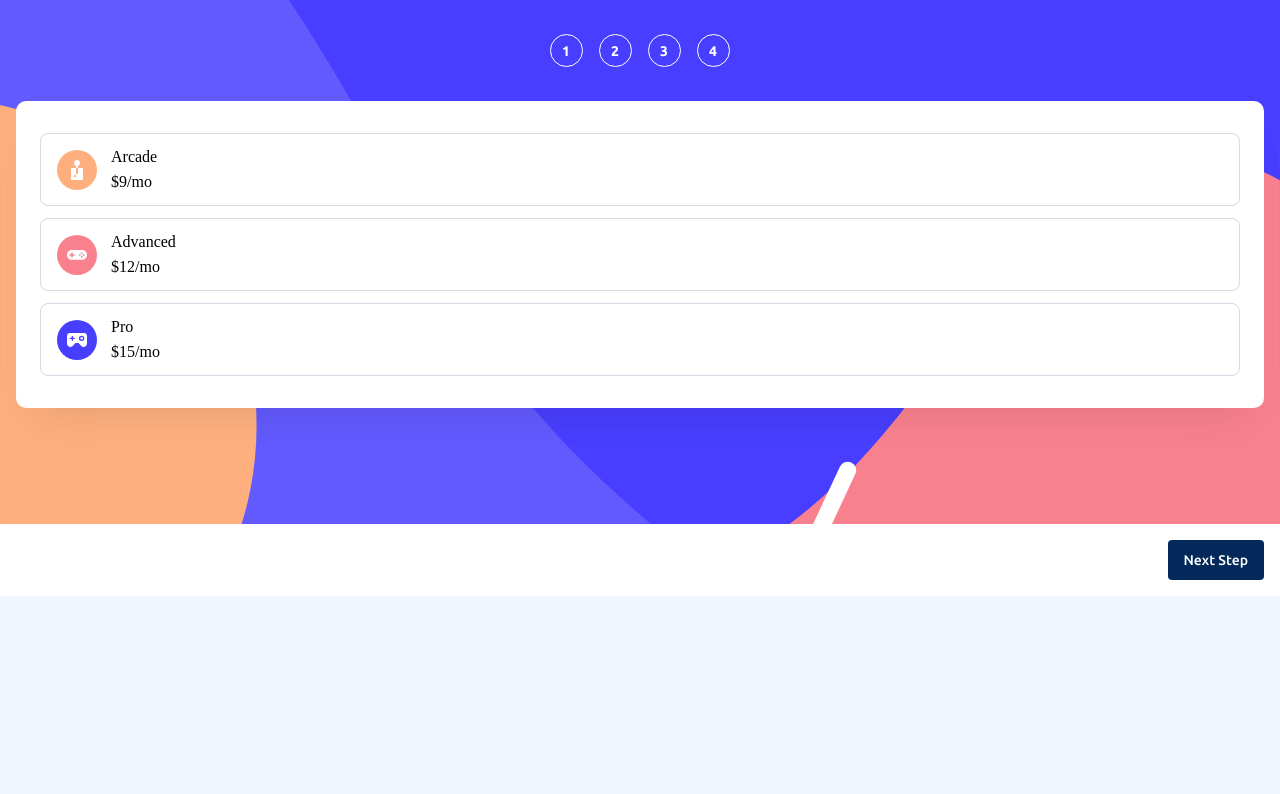
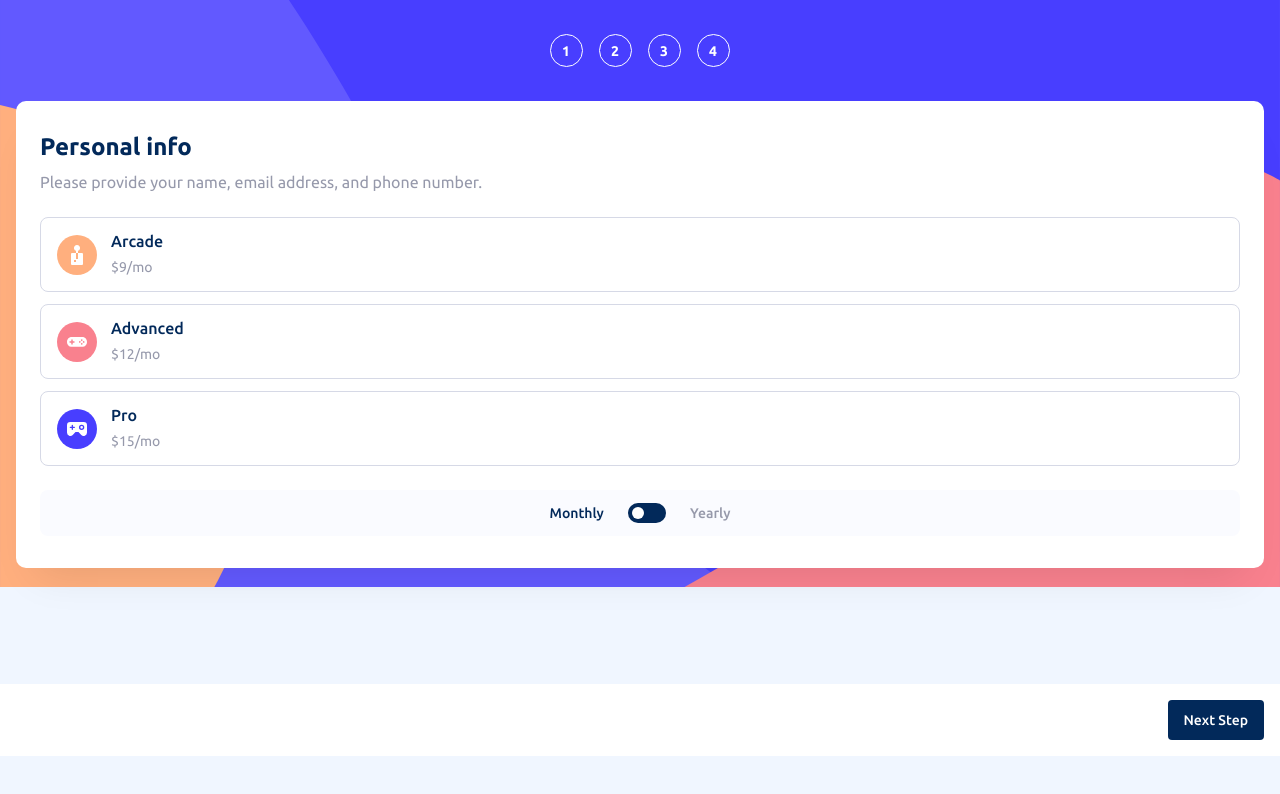
Before and after one commit to Zuzuu1992/Multi-step-form---Front, a React (Vite) app: page / in a window 1280 px wide. Shown: the top 794 px of the page. Built offline with nearby package versions, Linux system fonts and the light colour scheme.

Commit message:
style:plan section markup

```diff
--- a/src/App.tsx
+++ b/src/App.tsx
@@ -1,7 +1,7 @@
 import styled from "styled-components";
 import Background from "../src/assets/bg-sidebar-mobile.svg";
 import Pagination from "./components/Pagination";
-// import Step from "./components/Step";
+import Step from "./components/Step";
 // import EntryForm from "./components/EntryForm";
 import NextStep from "./components/NextStep";
 import Plan from "./components/plan";
@@ -15,8 +15,8 @@ function App() {
           <Process>
             <Pagination />
             <Card>
-              {/* <Step />
-              <EntryForm /> */}
+              <Step />
+              {/* <EntryForm /> */}
               <Plan />
             </Card>
           </Process>
--- a/src/components/EntryForm.tsx
+++ b/src/components/EntryForm.tsx
@@ -76,7 +76,7 @@ function EntryForm() {
 export default EntryForm;
 
 const Form = styled.form`
-  margin-top: 22px;
+  /* margin-top: 22px; */
   display: flex;
   flex-direction: column;
   row-gap: 16px;
--- a/src/components/Plan.tsx
+++ b/src/components/Plan.tsx
@@ -2,7 +2,7 @@ import styled from "styled-components";
 import ArcadeIcon from "../assets/icon-arcade.svg";
 import AdvancedIcon from "../assets/icon-advanced.svg";
 import ProIcon from "../assets/icon-pro.svg";
-import NextStep from "./NextStep";
+import PlanToggle from "./PlanToggle";
 
 function Plan() {
   return (
@@ -30,6 +30,7 @@ function Plan() {
           </Text>
         </Option>
       </PlanBox>
+      <PlanToggle />
     </PlanWrapper>
   );
 }
@@ -67,5 +68,20 @@ const Text = styled.div`
   row-gap: 7px;
 `;
 
-const Title = styled.p``;
-const Price = styled.p``;
+const Title = styled.p`
+  color: var(--marineBlue);
+  font-family: Ubuntu;
+  font-size: 16px;
+  font-style: normal;
+  font-weight: 500;
+  line-height: normal;
+`;
+
+const Price = styled.p`
+  color: var(--coolGrey);
+  font-family: Ubuntu;
+  font-size: 14px;
+  font-style: normal;
+  font-weight: 400;
+  line-height: 20px;
+`;
--- a/src/components/PlanToggle.tsx
+++ b/src/components/PlanToggle.tsx
@@ -1,13 +1,70 @@
 import styled from "styled-components";
 
 function PlanToggle() {
-  return <></>;
+  return (
+    <PlanDurationBox>
+      <TimeSwitchBox>
+        <Month>Monthly</Month>
+        <Rectangle>
+          <Circle></Circle>
+        </Rectangle>
+        <Year>Yearly</Year>
+      </TimeSwitchBox>
+    </PlanDurationBox>
+  );
 }
 
 export default PlanToggle;
 
-// const PlanWrapper = styled.div`
-//   display: flex;
-//   flex-direction: column;
-//   row-gap: 24px;
-// `;
+const PlanDurationBox = styled.div`
+  border-radius: 8px;
+  background: var(--alabaster);
+  padding-top: 13px;
+  padding-bottom: 13px;
+`;
+
+const TimeSwitchBox = styled.div`
+  display: flex;
+  align-items: center;
+  justify-content: center;
+  column-gap: 24px;
+`;
+
+const Month = styled.p`
+  color: var(--marineBlue);
+  text-align: right;
+  font-family: Ubuntu;
+  font-size: 14px;
+  font-style: normal;
+  font-weight: 500;
+  line-height: normal;
+`;
+
+const Rectangle = styled.div`
+  display: flex;
+  align-items: flex-start;
+  width: 38px;
+  height: 20px;
+  border-radius: 10px;
+  background-color: var(--marineBlue);
+  position: relative;
+  padding: 4px;
+  cursor: pointer;
+`;
+
+const Circle = styled.div`
+  width: 12px;
+  height: 12px;
+  border-radius: 50%;
+  background-color: var(--white);
+  position: absolute;
+`;
+
+const Year = styled.p`
+  color: var(--grey, #9699aa);
+  font-family: Ubuntu;
+  font-size: 14px;
+  font-style: normal;
+  font-weight: 500;
+  line-height: normal;
+`;
--- a/src/components/Step.tsx
+++ b/src/components/Step.tsx
@@ -17,6 +17,7 @@ const Chapter = styled.div`
   display: flex;
   flex-direction: column;
   row-gap: 9px;
+  margin-bottom: 22px;
 `;
 
 const Title = styled.div`
```
Also changed, not shown: src/components/NextStep.tsx (+12 -0 lines).
